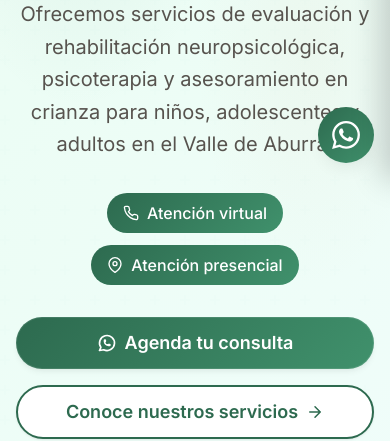
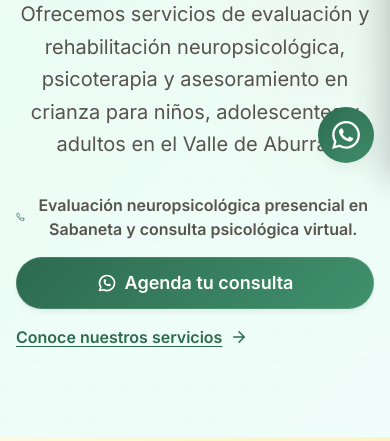
Before and after one commit to JulianNaranjo/landing_page_erika, a plain HTML site: page index.html in a window 390 px wide. Shown: the part 665-1106 px from the top of the page. Drawn offline with nearby package versions, Linux system fonts and the light colour scheme.

Commit message:
fix: single primary CTA in hero, remove false-affordance pills
Remove the two non-interactive badge-styled modality pills (Atencion
virtual / presencial) that visually implied clickability but did
nothing. Replace with plain hero-note text carrying the same info.
Demote the secondary services link from a competing btn-secondary
button to a subdued hero-link so only one primary CTA (WhatsApp)
remains above the fold on mobile.

```diff
--- a/css/styles.css
+++ b/css/styles.css
@@ -96,12 +96,37 @@
   display: flex;
   align-items: center;
   gap: var(--space-2);
-  font-size: var(--text-sm);
-  color: var(--text-muted);
+  font-size: var(--text-base);
+  font-weight: 600;
+  color: var(--text-secondary);
 }
 
 .hero-note svg {
   color: var(--color-primary);
+}
+
+.hero-link {
+  display: inline-flex;
+  align-items: center;
+  gap: var(--space-2);
+  font-size: var(--text-base);
+  font-weight: 600;
+  color: var(--color-primary);
+  text-decoration: underline;
+  text-underline-offset: 3px;
+  transition: color var(--transition-fast);
+}
+
+.hero-link:hover {
+  color: var(--color-primary-dark);
+}
+
+.hero-link svg {
+  transition: transform var(--transition-fast);
+}
+
+.hero-link:hover svg {
+  transform: translateX(2px);
 }
 
 /* Hero Image */
--- a/index.html
+++ b/index.html
@@ -212,21 +212,12 @@
               niños, adolescentes y adultos en el Valle de Aburrá.
             </p>
 
-            <div class="reveal stagger-2 hero-modalidad">
-              <span class="badge badge-primary">
-                <svg width="16" height="16" viewBox="0 0 24 24" fill="none" stroke="currentColor" stroke-width="2" stroke-linecap="round" stroke-linejoin="round" aria-hidden="true">
-                  <path d="M22 16.92v3a2 2 0 0 1-2.18 2 19.79 19.79 0 0 1-8.63-3.07 19.5 19.5 0 0 1-6-6 19.79 19.79 0 0 1-3.07-8.67A2 2 0 0 1 4.11 2h3a2 2 0 0 1 2 1.72 12.84 12.84 0 0 0 .7 2.81 2 2 0 0 1-.45 2.11L8.09 9.91a16 16 0 0 0 6 6l1.27-1.27a2 2 0 0 1 2.11-.45 12.84 12.84 0 0 0 2.81.7A2 2 0 0 1 22 16.92z"/>
-                </svg>
-                Atención virtual
-              </span>
-              <span class="badge badge-primary">
-                <svg width="16" height="16" viewBox="0 0 24 24" fill="none" stroke="currentColor" stroke-width="2" stroke-linecap="round" stroke-linejoin="round" aria-hidden="true">
-                  <path d="M21 10c0 7-9 13-9 13s-9-6-9-13a9 9 0 0 1 18 0z"/>
-                  <circle cx="12" cy="10" r="3"/>
-                </svg>
-                Atención presencial
-              </span>
-            </div>
+            <p class="reveal stagger-2 hero-note">
+              <svg width="16" height="16" viewBox="0 0 24 24" fill="none" stroke="currentColor" stroke-width="2" stroke-linecap="round" stroke-linejoin="round" aria-hidden="true">
+                <path d="M22 16.92v3a2 2 0 0 1-2.18 2 19.79 19.79 0 0 1-8.63-3.07 19.5 19.5 0 0 1-6-6 19.79 19.79 0 0 1-3.07-8.67A2 2 0 0 1 4.11 2h3a2 2 0 0 1 2 1.72 12.84 12.84 0 0 0 .7 2.81 2 2 0 0 1-.45 2.11L8.09 9.91a16 16 0 0 0 6 6l1.27-1.27a2 2 0 0 1 2.11-.45 12.84 12.84 0 0 0 2.81.7A2 2 0 0 1 22 16.92z"/>
+              </svg>
+              Evaluación neuropsicológica presencial en Sabaneta y consulta psicológica virtual.
+            </p>
 
             <div class="hero-cta reveal stagger-3">
               <a
@@ -255,7 +246,7 @@
                 </svg>
                 <span>Agenda tu consulta</span>
               </a>
-              <a href="servicios.html" class="btn btn-secondary btn-lg">
+              <a href="servicios.html" class="hero-link">
                 <span>Conoce nuestros servicios</span>
                 <svg
                   width="18"
```
